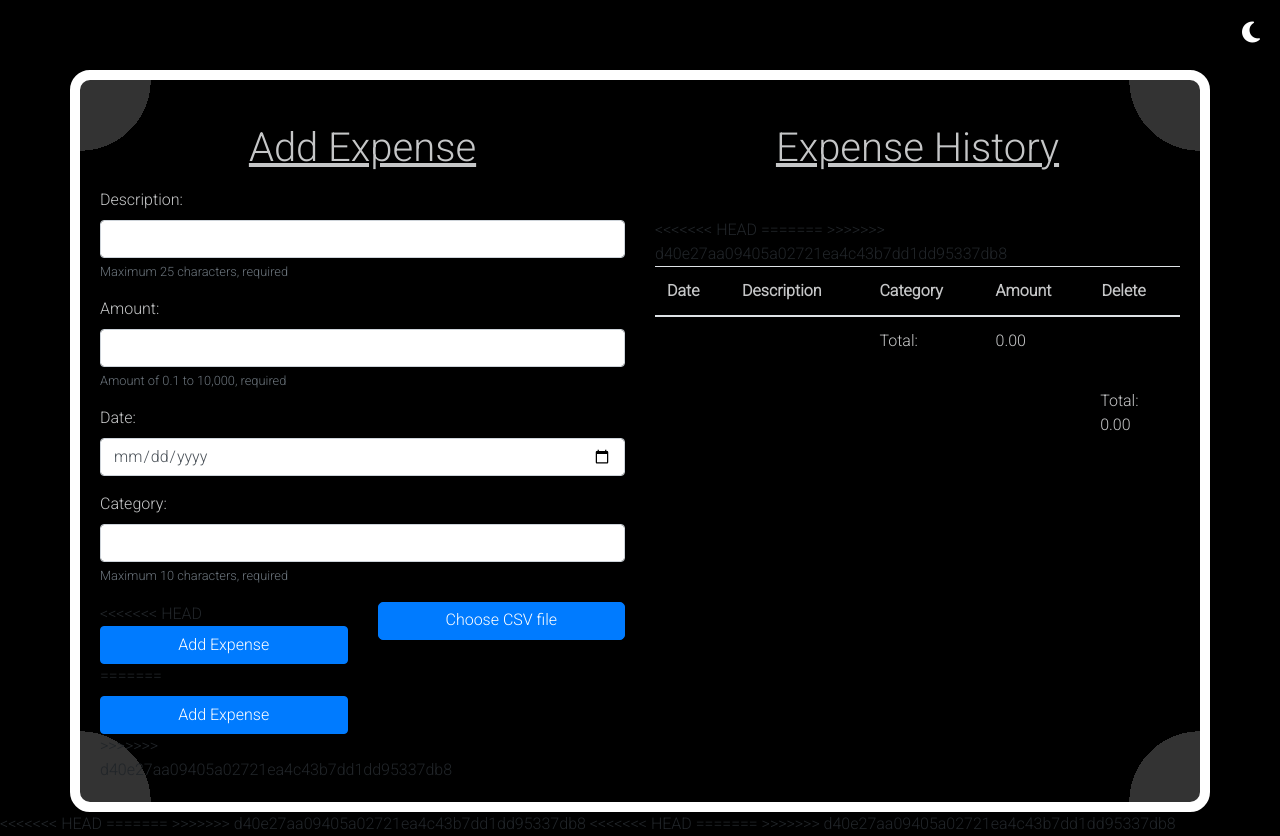
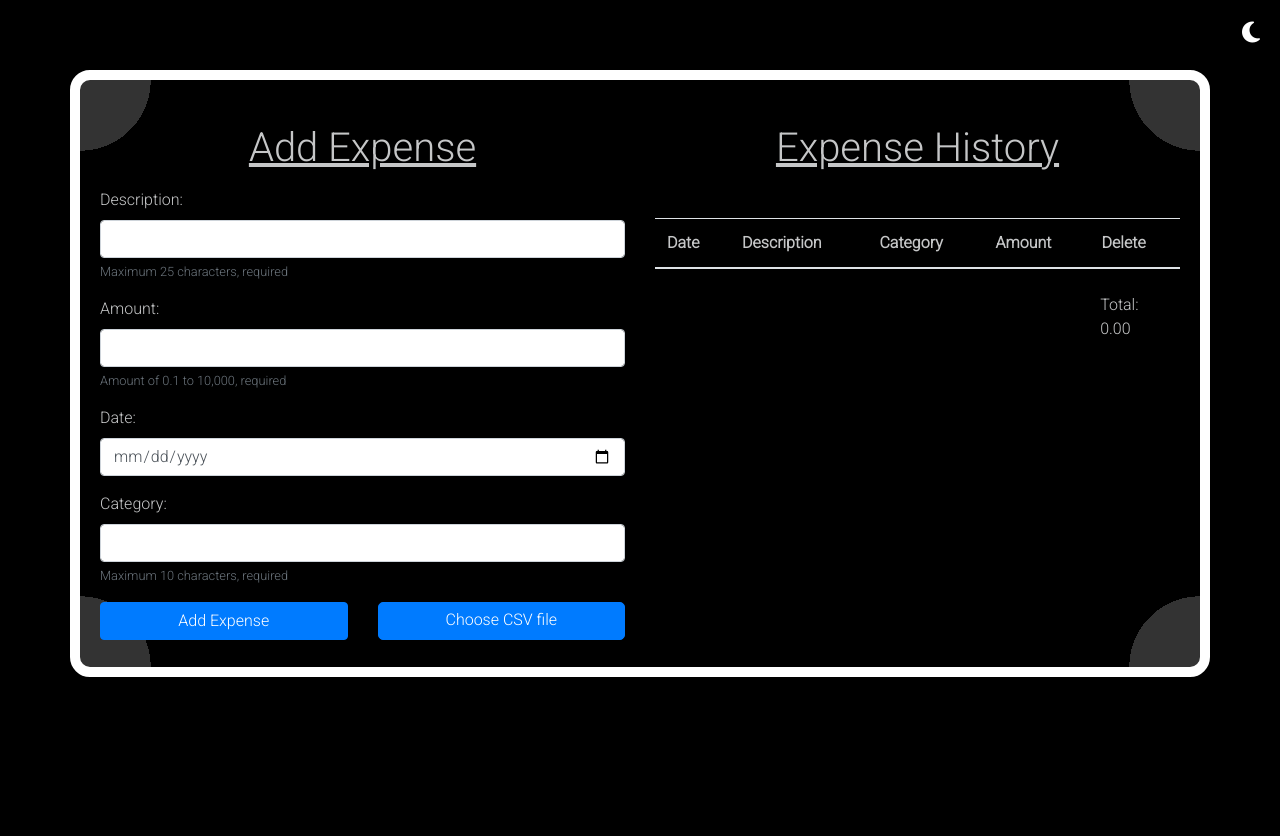
Before and after one commit to NathanJargon/EXPENSEPal, a Flask app: page / in a window 1280 px wide. After the commit the page ends 677 px from the top, so only its background shows below. Run offline with Flask 3, Linux system fonts and the light colour scheme; data that the repository does not hold is empty; some libraries are stand-ins or nearby versions.

Commit message:
improved!

```diff
--- a/app.py
+++ b/app.py
@@ -188,31 +188,6 @@ def delete_expense(expense_uid):
         return jsonify({'message': f'Error deleting expense: {str(e)}'}, 500)
 
 
-
-@app.route('/delete_expense/<expense_uid>', methods=['DELETE'])
-def delete_expense(expense_uid):
-    print("Received expense_uid:", expense_uid)
-    try:
-        # Initialize the Firestore client
-        db = firestore.client()
-
-        # Replace 'expenses' with the name of your Firestore collection
-        expenses_ref = db.collection('expenses')
-        print("Attempting to delete document:", expense_uid)
-
-        # Delete the expense with the given expense_uid
-        result = expenses_ref.document(expense_uid).delete()
-        if result is not None:
-            print("Expense deleted successfully:", result)
-            return jsonify({'message': 'Expense deleted successfully'})
-        else:
-            print("Expense not found or unauthorized access")
-            return jsonify({'message': 'Expense not found or unauthorized access'}, 404)
-    except Exception as e:
-        print(f'Error deleting expense: {str(e)}')
-        return jsonify({'message': f'Error deleting expense: {str(e)}'}, 500)
-
-
 @app.route('/', methods=['GET', 'POST'])
 def index():
     if request.method == 'POST':
--- a/static/dist/dateChange.js
+++ b/static/dist/dateChange.js
@@ -1,17 +1,9 @@
-<<<<<<< HEAD
 document.addEventListener('DOMContentLoaded', function() {
     setTimeout(function() {
     //console.log('dateChange.js loaded');
     // Get all the expense date elements
     const expenseDateElements = document.querySelectorAll('.expense-date');
     // console.log(expenseDateElements);
-=======
-
-document.addEventListener('DOMContentLoaded', function() {
-    setTimeout(function() {
-    //console.log('dateChange.js loaded');
-    // Get all the expense date elements
-    const expenseDateElements = document.querySelectorAll('.expense-date');
 
     // Loop through each date element
     expenseDateElements.forEach(function(dateElement) {
@@ -31,4 +23,6 @@ document.addEventListener('DOMContentLoaded', function() {
         // Set the element's text content to the formatted date
         dateElement.textContent = formattedDate;
     });
+        // Your date formatting code here
+    }, 300);
 });
--- a/static/dist/loginOverlay.js
+++ b/static/dist/loginOverlay.js
@@ -1,5 +1,4 @@
 document.addEventListener('DOMContentLoaded', function () {
-<<<<<<< HEAD
   const expenseForm = document.getElementById('expense-form');
   const loginButton = document.getElementById('login-button');
   const loginForm = document.getElementById('loginOverlay');
@@ -164,149 +163,4 @@ document.addEventListener('DOMContentLoaded', function () {
     });
   }
 
-=======
-// Your Firebase-related code
-const loginButton = document.getElementById('login-button');
-const loginForm = document.getElementById('loginOverlay');
-const login_Email = document.getElementById('email');
-const login_Password = document.getElementById('password');
-const login_TextContent = document.getElementById('loginLogoutLink');
-const userNameElement = document.getElementById('userName');
-var user = firebase.auth().currentUser;
-var id_Token;
-var timeoutID;
-
-// Function to clear the userName from localStorage
-function clearUserNameFromLocalStorage() {
-  localStorage.removeItem('userName');
-  userNameElement.textContent = 'User';
-  loginLogoutLink.textContent = 'Login';
-  firebase.auth().signOut().then(() => {
-    // Sign-out successful.
-    console.log('User logged out');
-    loginLogoutLink.textContent = 'Login';
-    userNameElement.textContent = 'User';
-    // Optionally, you can redirect the user to a login page or perform other actions.
-}).catch((error) => {
-    // An error occurred during sign-out.
-    console.error('Sign-out error:', error);
-})};
-
-  document.addEventListener('visibilitychange', function () {
-    if (document.hidden) {
-      // Tab became invisible (user switched tabs or minimized the browser)
-      // Set a timeout to log out after 20 minutes
-      timeoutID = setTimeout(clearUserNameFromLocalStorage, 20 * 60 * 1000);
-    } else {
-      // Tab became visible
-      // Clear the timeout if the tab is visible again
-      clearTimeout(timeoutID);
-    }
-  });
-
-const storedUserName = localStorage.getItem('userName');
-if (storedUserName) {
-    userNameElement.textContent = storedUserName;
-    login_TextContent.textContent = "Logout";
-}
-
-loginButton.addEventListener('click', () => {
-  const loginEmail = document.getElementById('email').value;
-  const loginPassword = document.getElementById('password').value;
-  login_Email.style.animation = 'none';
-  login_Password.style.animation = 'none';
-
-      firebase.auth().onAuthStateChanged((user) => {
-        if (user) {
-          user.getIdToken()
-            .then(function (idToken) {
-              // Log the ID token to the console
-              const id_Token = idToken;
-              document.cookie = 'your_firebase_cookie_name=' + id_Token;
-
-              const expenseData = {
-                description: 'Expense description',
-                amount: 50.0,
-                date: '2023-10-13',
-                category: 'Category',
-                uid: user.uid,
-                idToken: id_Token,
-              };
-
-              /*
-              fetch('/add_expense', {
-                method: 'POST',
-                headers: {
-                  'Content-Type': 'application/json',
-                  'Authorization': 'Bearer ' + id_Token,
-                },
-                body: JSON.stringify(expenseData),
-              })
-              .then(response => {
-                if (response.status === 200) {
-                  return response.json();
-                } else {
-                  throw new Error('Request failed with status: ' + response.status);
-                }
-              })
-              .then(data => {
-                console.log('Response from server:', data);
-              })
-              .catch(error => {
-                console.error('Error:', error);
-              });
-            })
-            .catch(function (error) {
-              console.error('Error getting ID token:', error);
-          */
-
-            });
-
-
-          /*if (user.email) {
-            const userEmail = user.email;
-            let userName = userEmail.split('@')[0].slice(0, 5).toUpperCase();
-            login_TextContent.textContent = 'Logout';
-            userNameElement.textContent = userName;
-            localStorage.setItem('userName', userName);
-          }
-          loginForm.style.display = 'none';*/
-        }
-      });
-
-      firebase.auth()
-        .setPersistence(firebase.auth.Auth.Persistence.LOCAL)
-        .then(function() {
-          return firebase.auth().signInWithEmailAndPassword(loginEmail, loginPassword);
-        })
-        .then((userCredential) => {
-          const user = userCredential.user;
-          console.log('Login successful:', userCredential.email);
-          loginForm.style.display = 'none';
-        })
-        .catch((error) => {
-          const errorCode = error.code;
-          const errorMessage = error.message;
-          console.error('Login error:', errorCode, errorMessage);
-
-        if (errorCode === 'auth/wrong-password') {
-          // Handle incorrect password
-          alert('Wrong password.');
-          login_Password.style.animation = 'turnRed 1s, shake 0.5s';
-        } else if (errorCode === 'auth/internal-error') {
-          // Handle incorrect password
-          alert('Internal Error.');
-          login_Password.style.animation = 'turnRed 1s, shake 0.5s';
-        }else if (errorCode === 'auth/user-not-found') {
-          // Handle user not found
-          alert('User not found.');
-          login_Email.style.animation = 'turnRed 1s, shake 0.5s';
-        } else if (errorCode === 'auth/invalid-email') {
-          // Handle invalid email
-          alert('Invalid email.');
-          login_Email.style.animation = 'turnRed 1s, shake 0.5s';
-        }
-      });
-    }
-  );
 });
--- a/templates/index.html
+++ b/templates/index.html
@@ -322,11 +322,7 @@
                     </div>
                     <div class="row">
                         <div class="col-md-6">
-<<<<<<< HEAD
                             <button type="submit" id="submit" class="btn btn-primary btn-block">Add Expense</button>
-=======
-                            <button type="submit" class="btn btn-primary btn-block">Add Expense</button>
->>>>>>> d40e27aa09405a02721ea4c43b7dd1dd95337db8
                         </div>
                         <div class="col-md-6">
                             <div class="custom-file">
@@ -356,41 +352,14 @@
                             <th>Delete</th>
                         </tr>
                     </thead>
-<<<<<<< HEAD
                     <tbody id="expense-table-body">
                         <!-- Expense rows will be dynamically added here -->
                     </tbody>
-=======
-                    <tbody>
-                        {% for expense in expenses %}
-                        <tr>
-                            <td class="expense-date">{{ expense[3] }}</td>
-                            <td>{{ expense[1] }}</td>
-                            <td>{{ expense[4] }}</td>
-                            <td>{{ expense[2] }}</td>
-                            <td style="padding-right: 15px; text-align: right;">
-                                <form action="{{ url_for('delete_expense') }}" method="post">
-                                    <input type="hidden" name="expense_id" value="{{ expense[0] }}">
-                                    <button type="submit" class="btn btn-primary delete-button-small">Delete</button>
-                                </form>
-                            </td>
-                        </tr>
-                        {% endfor %}
-                        <tr>
-                            <td></td>
-                            <td></td>
-                            <td>Total:</td>
-                            <td id="total"></td>
-                            <td></td>
-                          </tr>
-                    </tbody>
->>>>>>> d40e27aa09405a02721ea4c43b7dd1dd95337db8
                 </table>
                 <div class="col-md-6">
                     <div class="mt-4 mb-3 text-right" style="text-decoration: none; margin-left: 185%;">Total: <span id="total" class="total-span">0.00</span></p></div>
                 </div>
                 </div>
-            </div>
             </div>
         </div>
     </div>
@@ -412,49 +381,6 @@
     <script src="{{ url_for('serve_static', filename='dist/signupOverlay.js') }}"></script>
     -->
 
-<<<<<<< HEAD
-=======
-    <!-- Github/Apache Relative Path -->
-    <script src="../static/dist/firebase-config.bundle.js"></script>
-    <script src="../static/dist/firebase-import.bundle.js"></script>
-    <script src="../static/dist/firebase-auth.bundle.js"></script>
-    <script src="../static/dist/log-sign-auth.js"></script>
-    <script src="../static/dist/userName.js"></script>
-    <script src="../static/dist/loginOverlay.js"></script>
-    <script src="../static/dist/logoutOverlay.js"></script>
-    <script src="../static/dist/dateChange.js"></script>
-    <script src="../static/dist/dark-light-mode.js"></script>
-    <script src="../static/dist/signupOverlay.js"></script>
-
-    <script>
-        function updateTotal() {
-            // Get all the expense rows
-            const expenseRows = document.querySelectorAll('table tbody tr');
-
-            // Initialize the total
-            let total = 0;
-
-            // Loop through each row (skip the last one with "Total")
-            for (let i = 0; i < expenseRows.length - 1; i++) {
-                // Get the expense amount (assuming it's in the third column, adjust if necessary)
-                const expenseAmount = parseFloat(expenseRows[i].querySelector('td:nth-child(4)').textContent);
-
-                // Add the amount to the total
-                total += isNaN(expenseAmount) ? 0 : expenseAmount;
-            }
-
-            // Display the total in the "total" element (assuming it's in the last row, adjust if necessary)
-            document.getElementById('total').textContent = total.toFixed(2); // Format as a decimal (adjust the number of decimal places as needed)
-        }
-
-        document.addEventListener('DOMContentLoaded', function() {
-            // Call the updateTotal function when the page loads
-            updateTotal();
-        });
-    </script>
-
-
->>>>>>> d40e27aa09405a02721ea4c43b7dd1dd95337db8
     <script type="module">
         import { initializeApp } from 'https://www.gstatic.com/firebasejs/10.4.0/firebase-app.js'
         import { getAnalytics } from 'https://www.gstatic.com/firebasejs/10.4.0/firebase-analytics.js'
@@ -519,52 +445,6 @@
         }
     </script>
 
-<<<<<<< HEAD
-    <!-- Github/Apache Relative Path -->
-    <script src="../static/dist/firebase-config.bundle.js"></script>
-    <script src="../static/dist/firebase-import.bundle.js"></script>
-    <script src="../static/dist/firebase-auth.bundle.js"></script>
-    <script src="../static/dist/log-sign-auth.js"></script>
-    <script src="../static/dist/userName.js"></script>
-    <script src="../static/dist/loginOverlay.js"></script>
-    <script src="../static/dist/logoutOverlay.js"></script>
-    <script src="../static/dist/dark-light-mode.js"></script>
-    <script src="../static/dist/signupOverlay.js"></script>
-    <script src="../static/dist/addExpense.js"></script>
-    <script src="../static/dist/fetchExpense.js"></script>
-    <script src="../static/dist/dateChange.js"></script>
-
-    <script>
-        function updateTotal() {
-            // Get all the expense rows
-            const expenseRows = document.querySelectorAll('table tbody tr');
-            console.log(expenseRows);
-
-            // Initialize the total
-            let total = 0;
-
-            // Loop through each row
-            for (let i = 0; i < expenseRows.length; i++) {
-                // Get the expense amount (assuming it's in the fourth column, adjust if necessary)
-                const expenseAmountText = expenseRows[i].querySelector('td:nth-child(4)').textContent;
-                const expenseAmount = parseFloat(expenseAmountText);
-
-                // Check if the amount is a valid number and an integer
-                if (!isNaN(expenseAmount) && Number.isInteger(expenseAmount)) {
-                    // Add the amount to the total
-                    total += expenseAmount;
-                }
-            }
-
-            // Display the total with two decimal places
-            const totalElement = document.getElementById('total');
-            const totalSpan = totalElement.querySelector('.total-span');
-            totalSpan.textContent = total.toFixed(2); // Format as a decimal with 2 decimal places
-        }
-    </script>
-
-=======
->>>>>>> d40e27aa09405a02721ea4c43b7dd1dd95337db8
     <script>
         $(document).ready(function() {
             const sidebar = $('.sidebar');
```
